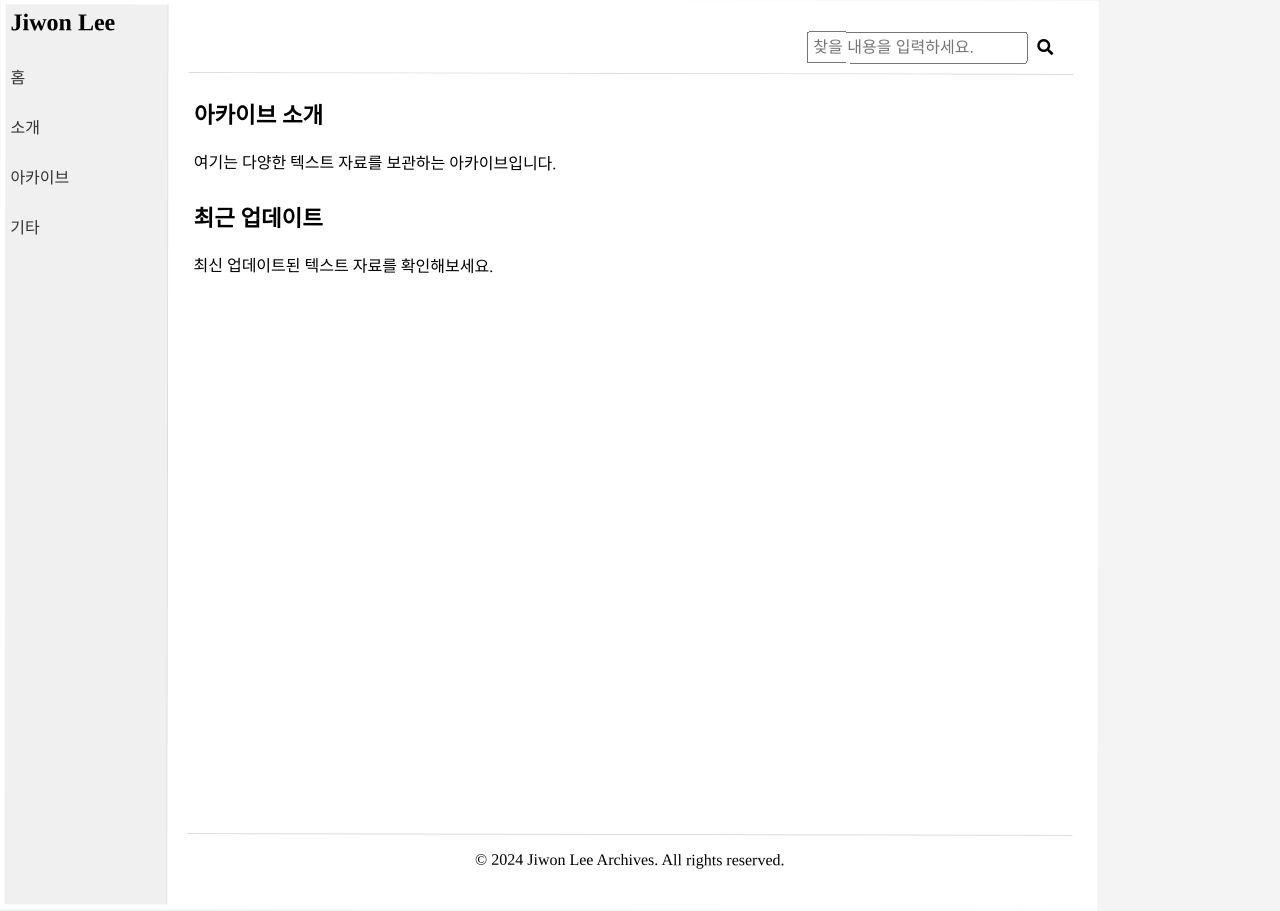
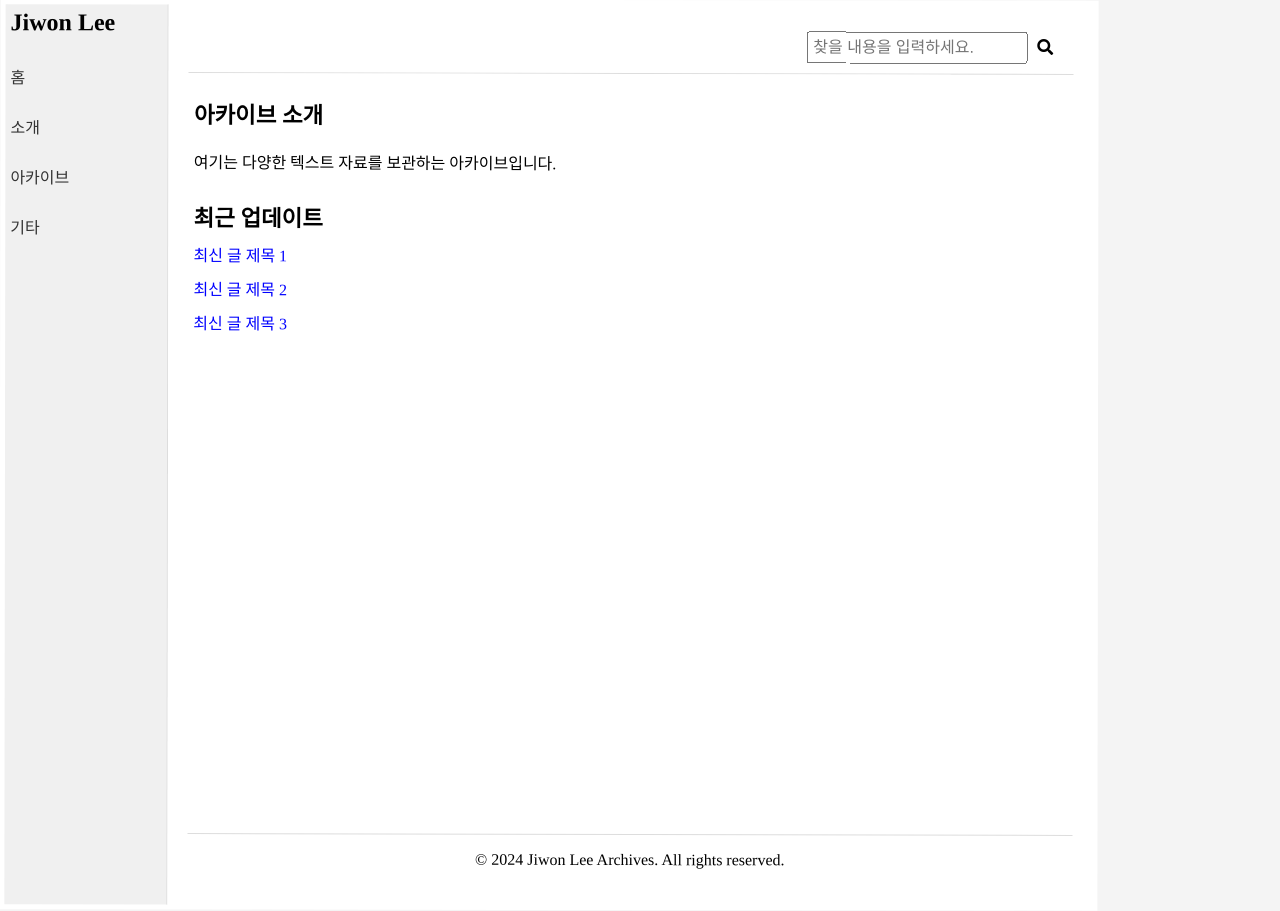
Before and after one commit to LfayeJ/archives, a Jekyll site: the page built from index.html, in a window 1280 px wide. Built offline with Jekyll 4.4.1, drawn with Linux system fonts in a browser that asks for light colours; some web fonts are replaced.

Commit message:
Update index.html

```diff
--- a/index.html
+++ b/index.html
@@ -2,11 +2,48 @@
 layout: default
 ---
 
+<style>
+    .update-link {
+        display: block;
+        margin-bottom: 10px;
+        color: blue;
+    }
+</style>
+</head>
+<body>
 <div class="container">
     <div class="content">
         <h2>아카이브 소개</h2>
         <p>여기는 다양한 텍스트 자료를 보관하는 아카이브입니다.</p>
         <h2>최근 업데이트</h2>
-        <p>최신 업데이트된 텍스트 자료를 확인해보세요.</p>
+        <div id="latest-updates">
+            <!-- 여기에 최신 업데이트된 글이 자동으로 추가됩니다 -->
+        </div>
     </div>
 </div>
+
+<script>
+    // 최신 업데이트된 글 정보를 배열로 정의
+    var latestUpdates = [
+        { title: '최신 글 제목 1', url: 'latest-update-1.html' },
+        { title: '최신 글 제목 2', url: 'latest-update-2.html' },
+        { title: '최신 글 제목 3', url: 'latest-update-3.html' }
+        // 필요한 만큼 계속 추가할 수 있습니다
+    ];
+
+    // 페이지 로드 후 실행되는 함수
+    window.onload = function() {
+        var updatesContainer = document.getElementById('latest-updates');
+
+        // 최신 업데이트된 글을 반복문을 통해 추가
+        for (var i = 0; i < latestUpdates.length; i++) {
+            var update = latestUpdates[i];
+            var link = document.createElement('a');
+            link.href = update.url;
+            link.textContent = update.title;
+            link.classList.add('update-link');
+            updatesContainer.appendChild(link);
+        }
+    };
+</script>
+</body>
```
